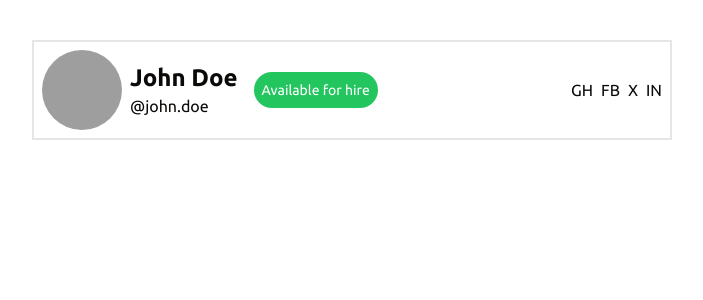
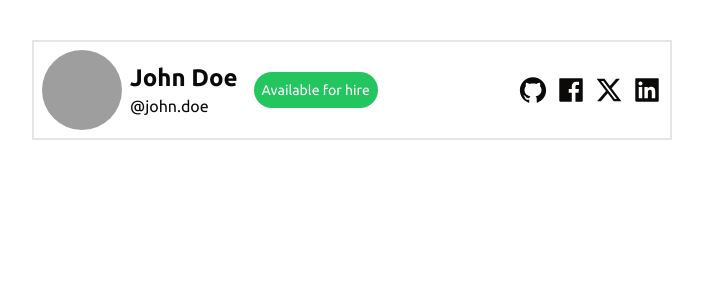
Before and after one commit to thtauhid/open-profile, a React (Vite) app: page /profile/1 in a window 1280 px wide. Shown: the top 300 px of the page, without its empty margins (288-991 px from the left). Built offline with nearby package versions, Linux system fonts and the light colour scheme; grey boxes are pictures that could not be loaded.

Commit message:
Introduced Icon Library (react-icons)

```diff
--- a/package.json
+++ b/package.json
@@ -17,6 +17,7 @@
     "lucide-react": "^0.279.0",
     "react": "^18.2.0",
     "react-dom": "^18.2.0",
+    "react-icons": "^4.11.0",
     "react-router-dom": "^6.16.0",
     "tailwind-merge": "^1.14.0",
     "tailwindcss-animate": "^1.0.7"
--- a/src/pages/Profile/Header.tsx
+++ b/src/pages/Profile/Header.tsx
@@ -1,4 +1,8 @@
 import { Avatar, AvatarFallback, AvatarImage } from "@/components/ui/avatar";
+import { AiFillGithub } from 'react-icons/ai';
+import { AiFillFacebook } from 'react-icons/ai';
+import { RiTwitterXFill } from 'react-icons/ri';
+import { AiFillLinkedin } from 'react-icons/ai';
 
 function Header() {
   return (
@@ -19,10 +23,10 @@ function Header() {
         </div>
       </div>
       <div className="flex gap-2">
-        <p>GH</p>
-        <p>FB</p>
-        <p>X</p>
-        <p>IN</p>
+        <p><AiFillGithub size={30}/></p>
+        <p><AiFillFacebook size={30}/></p>
+        <p><RiTwitterXFill size={30}/></p>
+        <p><AiFillLinkedin size={30}/></p>
       </div>
     </div>
   );
```
Also changed, not shown: 1 other file (tests, documents, lock files or other folders).
